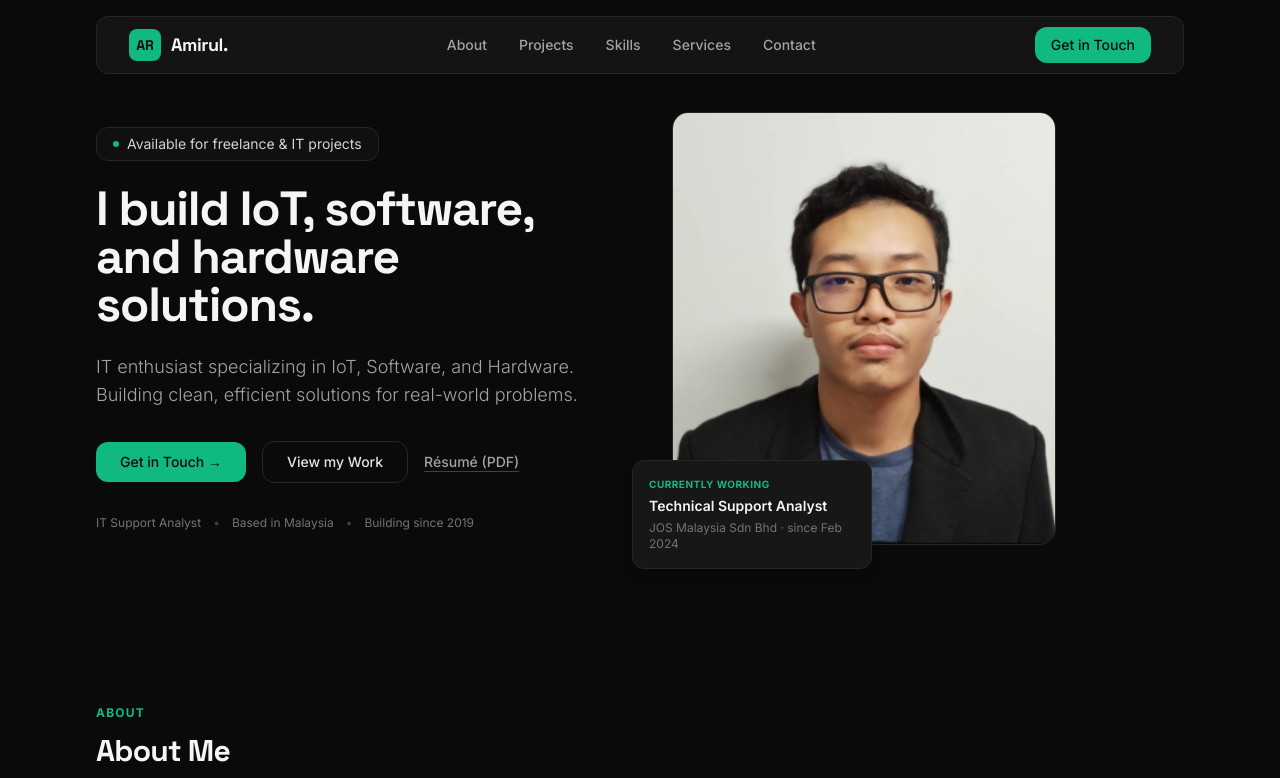
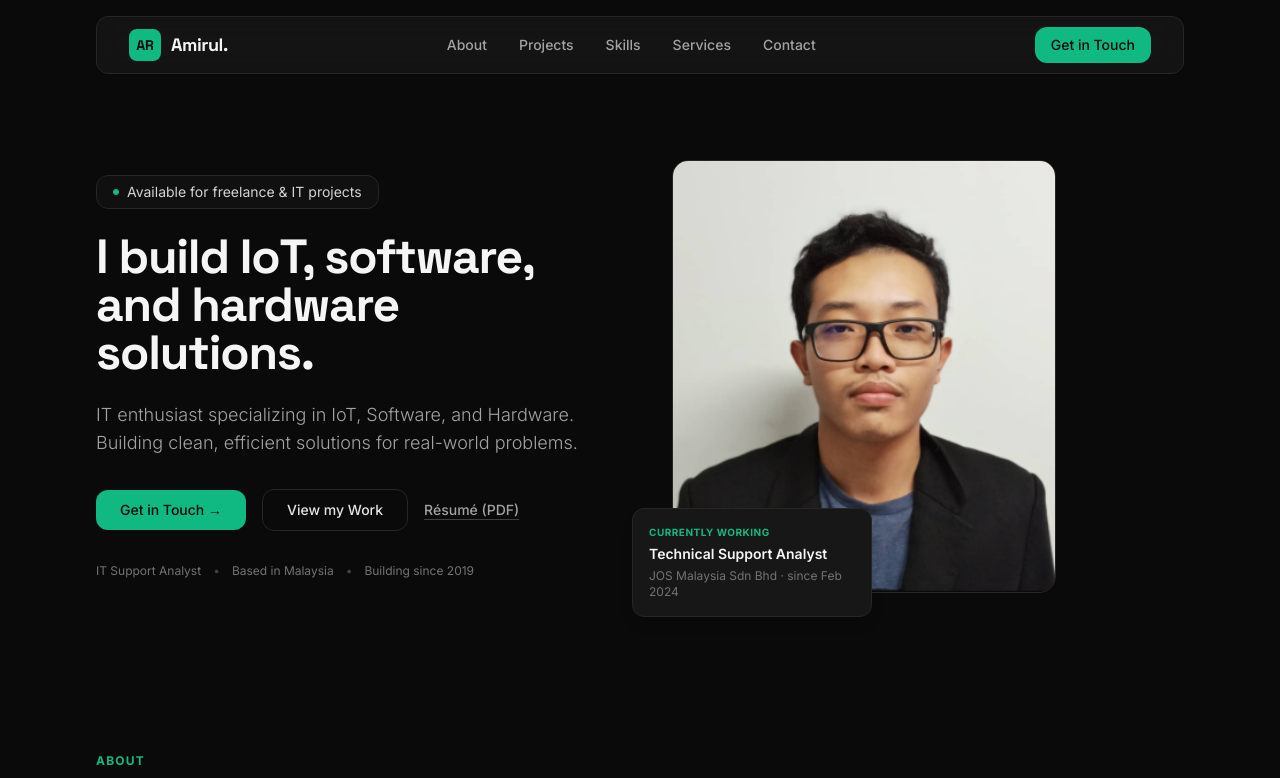
Before and after one commit to myruldeen/portfolio-website, an Astro site: page / in a window 1280 px wide. Shown: the top 778 px of the page. Built offline with nearby package versions, Linux system fonts and the light colour scheme; Astro itself is replaced by a stand-in of ours.

Commit message:
Increase hero top padding for more breathing room under the nav
Bumped pt-28 to pt-40 so hero content sits with clearer spacing below
the floating nav bar.

```diff
--- a/src/components/HeroSection.astro
+++ b/src/components/HeroSection.astro
@@ -2,7 +2,7 @@
 import { Image } from 'astro:assets';
 import myselfImage from '../assets/myself.png';
 ---
-<section id="hero" class="relative bg-neutral-950 transition-colors duration-200 pt-28 pb-16">
+<section id="hero" class="relative bg-neutral-950 transition-colors duration-200 pt-40 pb-16">
   <div class="container mx-auto px-4 lg:px-8 max-w-6xl z-10 animate-fade-in-up">
     <div class="grid grid-cols-1 lg:grid-cols-2 gap-16 items-center">
       <!-- Text Content -->
```
